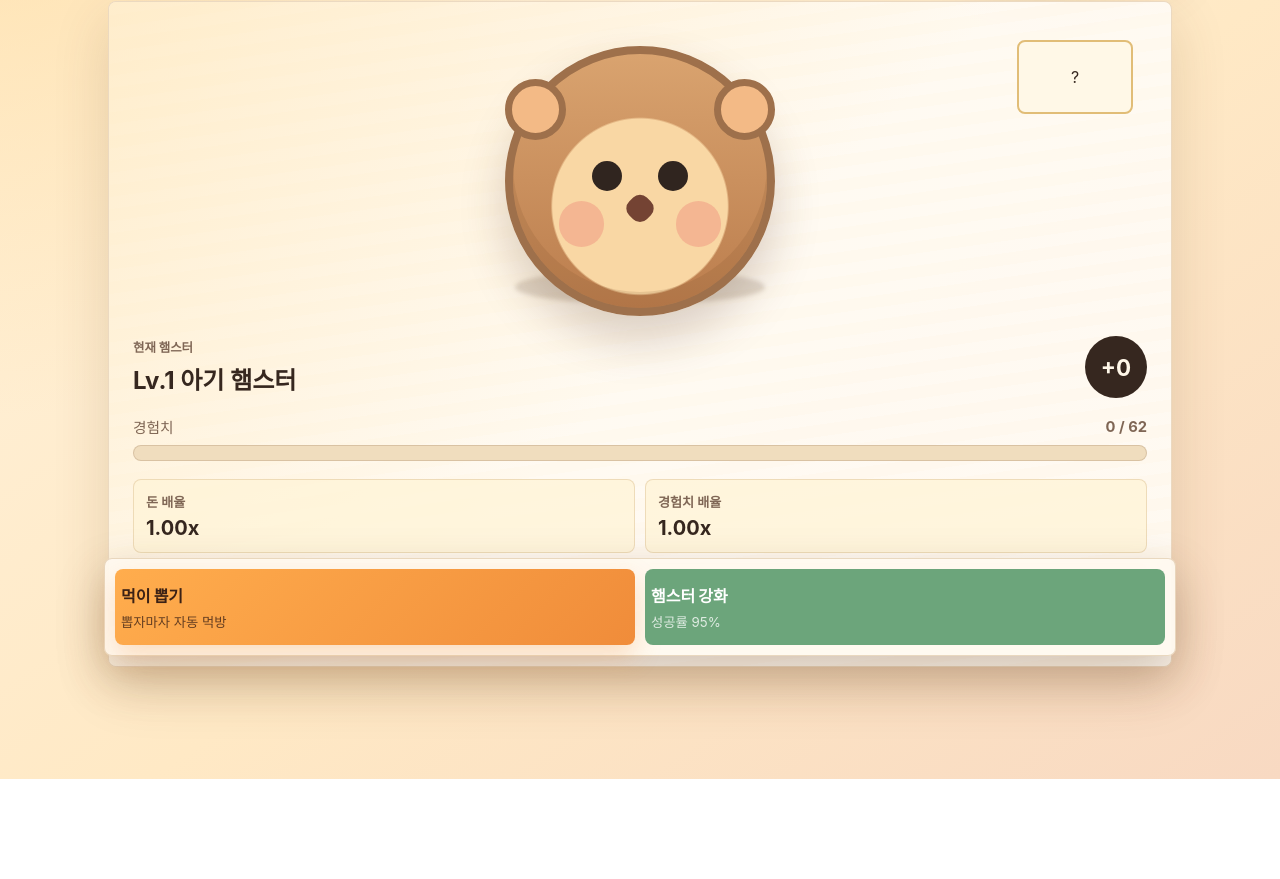
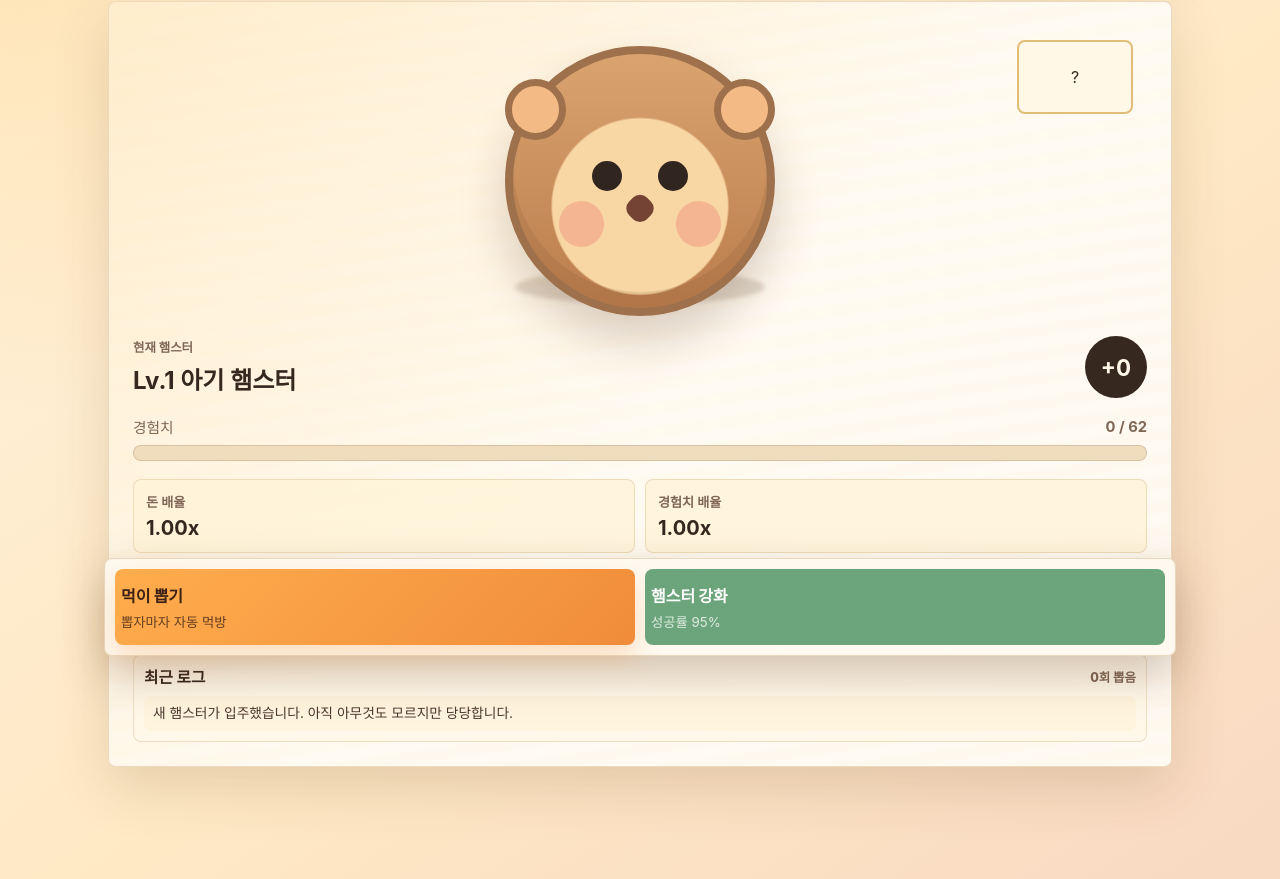
Before and after one commit to qkrtjdgus7638-create/hamster-tycoon, a website with bundled scripts: page index.html in a window 1280 px wide. Shown: the part 128-1007 px from the top of the page. Before the commit the page ends 907 px from the top, so only its background shows below. Built offline with nearby package versions, Linux system fonts and the light colour scheme.

Commit message:
Add compact in-game log panel

```diff
--- a/index.html
+++ b/index.html
@@ -2,7 +2,10 @@
 <html lang="ko">
   <head>
     <meta charset="UTF-8" />
-    <meta name="viewport" content="width=device-width, initial-scale=1.0" />
+    <meta
+      name="viewport"
+      content="width=device-width, initial-scale=1.0, maximum-scale=1.0, user-scalable=no, viewport-fit=cover"
+    />
     <meta
       name="description"
       content="먹이를 뽑고 햄스터를 강화하는 귀여운 웹게임 MVP"
--- a/src/js/ui.js
+++ b/src/js/ui.js
@@ -78,6 +78,16 @@ export function renderApp(root, state, handlers, lastEvent = null) {
           ${renderStat("강화 배율", `${formatMultiplier(upgradeMultiplier)}x`)}
           ${renderStat("다음 강화", `${formatNumber(upgradeCost)}원`)}
         </div>
+
+        <section class="compact-log-panel">
+          <div class="compact-log-heading">
+            <h2>최근 로그</h2>
+            <span>${formatNumber(state.stats.totalDraws)}회 뽑음</span>
+          </div>
+          <ol class="compact-log-list">
+            ${state.logs.map((log) => `<li>${escapeHtml(log)}</li>`).join("")}
+          </ol>
+        </section>
       </section>
     </main>
 
@@ -110,16 +120,6 @@ export function renderApp(root, state, handlers, lastEvent = null) {
         <div class="collection-grid">
           ${renderCollection(collectionItems)}
         </div>
-      </section>
-
-      <section class="info-panel">
-        <div class="panel-heading">
-          <h2>최근 로그</h2>
-          <span>${formatNumber(state.stats.totalDraws)}회 뽑음</span>
-        </div>
-        <ol class="log-list">
-          ${state.logs.map((log) => `<li>${escapeHtml(log)}</li>`).join("")}
-        </ol>
       </section>
 
       <section class="info-panel">
--- a/src/styles/main.css
+++ b/src/styles/main.css
@@ -22,6 +22,7 @@
     "Segoe UI",
     sans-serif;
   color: var(--ink);
+  touch-action: manipulation;
 }
 
 * {
@@ -43,6 +44,9 @@ body {
 
 button {
   font: inherit;
+  touch-action: manipulation;
+  user-select: none;
+  -webkit-tap-highlight-color: transparent;
 }
 
 .app-shell {
@@ -418,6 +422,54 @@ h1 {
   font-size: 1.25rem;
 }
 
+.compact-log-panel {
+  margin-top: 12px;
+  padding: 10px;
+  border: 1px solid rgba(176, 126, 62, 0.22);
+  border-radius: 8px;
+  background: rgba(255, 248, 232, 0.76);
+}
+
+.compact-log-heading {
+  display: flex;
+  align-items: center;
+  justify-content: space-between;
+  gap: 10px;
+  margin-bottom: 8px;
+}
+
+.compact-log-heading h2 {
+  margin-bottom: 0;
+  font-size: 0.98rem;
+}
+
+.compact-log-heading span {
+  color: var(--muted);
+  font-size: 0.78rem;
+  font-weight: 800;
+  white-space: nowrap;
+}
+
+.compact-log-list {
+  display: grid;
+  max-height: 104px;
+  gap: 6px;
+  margin: 0;
+  padding: 0;
+  overflow: auto;
+  overscroll-behavior: contain;
+  list-style: none;
+}
+
+.compact-log-list li {
+  padding: 8px 9px;
+  border-radius: 8px;
+  background: rgba(255, 244, 221, 0.86);
+  color: #4b382c;
+  font-size: 0.86rem;
+  line-height: 1.36;
+}
+
 .bottom-actions {
   position: fixed;
   right: max(14px, calc((100vw - 1120px) / 2 + 24px));
@@ -757,11 +809,11 @@ h1 {
   }
 
   .hamster-stage {
-    min-height: 218px;
+    min-height: 190px;
   }
 
   .hamster-face {
-    width: min(58vw, 205px);
+    width: min(52vw, 188px);
   }
 
   .food-pop {
@@ -781,6 +833,20 @@ h1 {
 
   .stat-card strong {
     font-size: 1.05rem;
+  }
+
+  .compact-log-panel {
+    margin-top: 9px;
+    padding: 9px;
+  }
+
+  .compact-log-list {
+    max-height: 86px;
+  }
+
+  .compact-log-list li {
+    padding: 7px 8px;
+    font-size: 0.8rem;
   }
 
   .bottom-actions {
```
